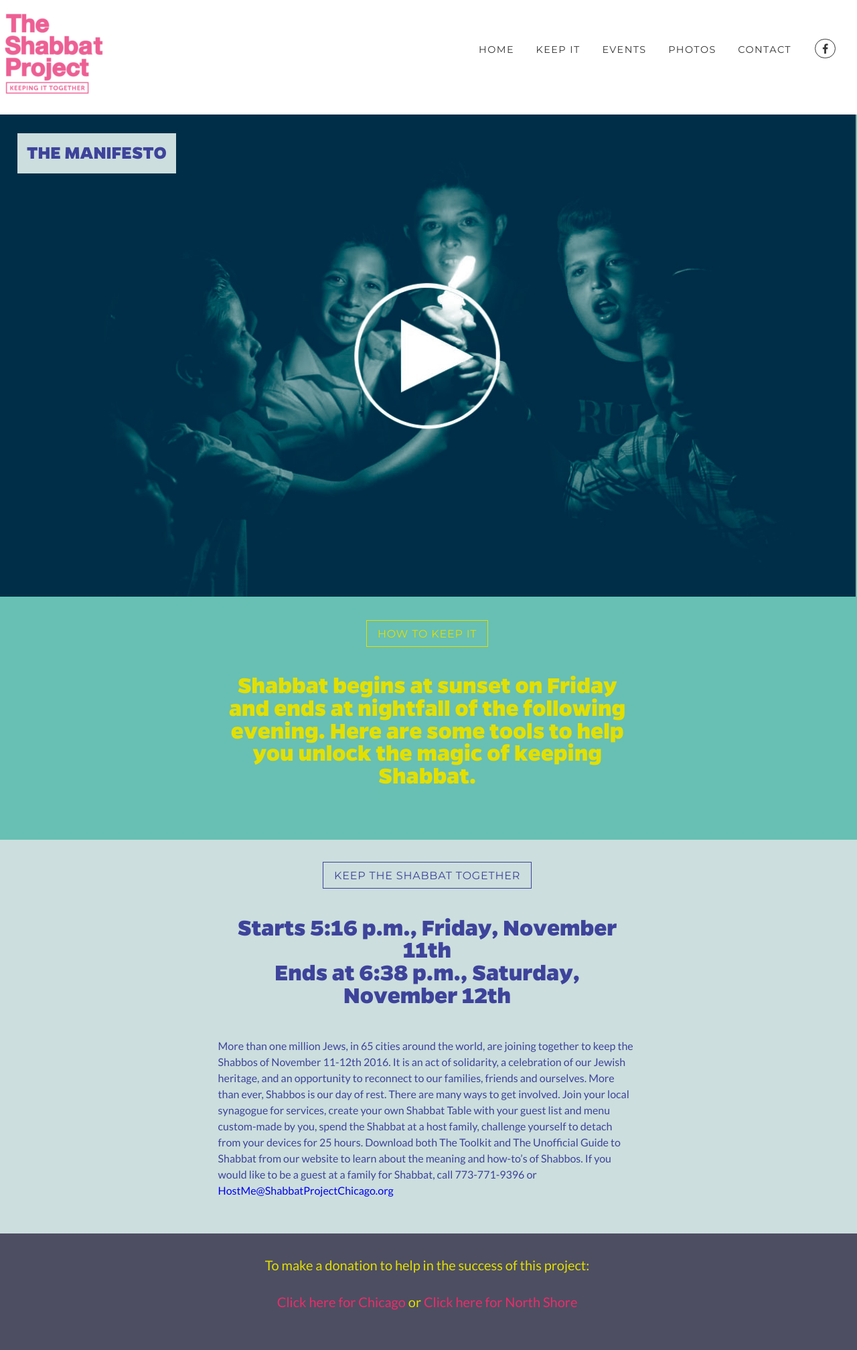
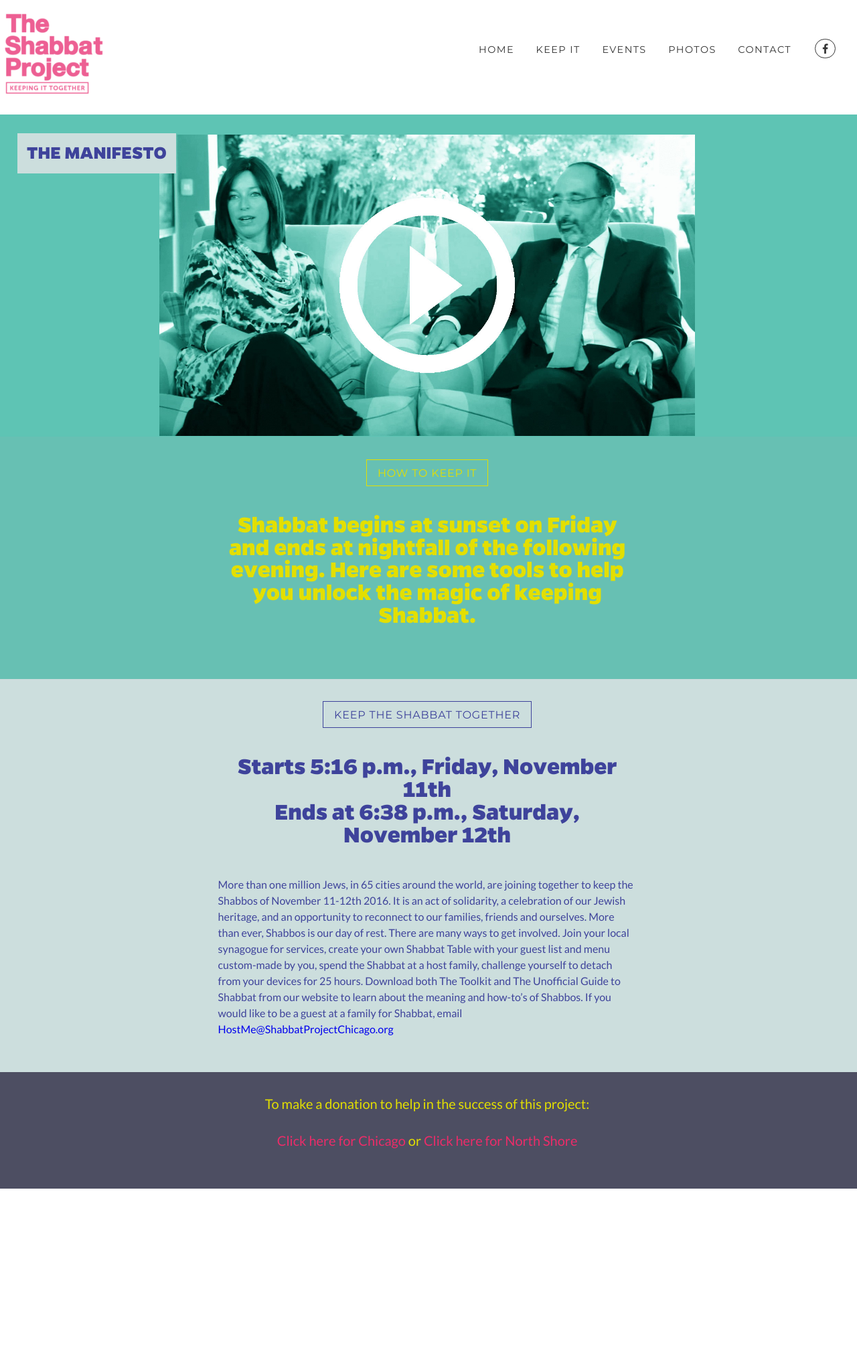
Before and after one commit to jnankin/shabbatprojectchicago, a Jekyll site: the page built from keep-it/index.html, in a window 1280 px wide. Shown: the whole page at 67% size. Built offline with Jekyll 4.4.1, drawn with Linux system fonts in a browser that asks for light colours; after the commit the page ends 1775 px from its top, so only the background shows below that.

Commit message:
some more minor tweaks to vid screenshots and text

```diff
--- a/_sass/josh.scss
+++ b/_sass/josh.scss
@@ -169,3 +169,7 @@
 .regular-height.hasMask {
   padding: 0px;
 }
+
+.video-thumb {
+  max-width: 800px;
+}
--- a/index.html
+++ b/index.html
@@ -22,7 +22,7 @@
                 <div class="row">
                     <div class="span_8 col">
                         <div class="video-container" style="display:none;"></div>
-                        <img class="video-thumb" rel="S2EkDLqszHs" src="/images/manifesto-color.jpg" alt="video thumb image" />
+                        <img class="video-thumb" rel="S2EkDLqszHs" src="/images/vidthumbs/1tintP.jpg" alt="video thumb image" />
                     </div>
                 </div>
             </div>
--- a/keep-it/index.html
+++ b/keep-it/index.html
@@ -10,7 +10,7 @@
                         <div class="video-container-manifesto" style="display:none;">
                         </div>
                         <h2 class="video-headline"><span class="block color-blue powder-blue">The Manifesto</span></h2>
-                        <img class="video-thumb" rel="xhfe-MZcCjE" src="/images/manifesto-color.jpg" alt="video thumb image" />
+                        <img class="video-thumb" style="margin-top: 30px;" rel="xhfe-MZcCjE" src="/images/vidthumbs/2tintP.jpg" alt="video thumb image" />
                         <div class="video-container" style="display:none;"></div>
                     </div>
                 </div>
@@ -46,7 +46,7 @@
                         <p>
                             More than one million Jews, in 65 cities around the world, are joining together to keep the Shabbos of November 11-12th 2016. It is an act of solidarity, a celebration of our Jewish heritage, and an opportunity to reconnect to our families, friends and ourselves.  More than ever, Shabbos is our day of rest.
                             There are many ways to get involved. Join your local synagogue for services, create your own Shabbat Table with your guest list and menu custom-made by you, spend the Shabbat at a host family, challenge yourself to detach from your devices for 25 hours. Download both The Toolkit and The Unofficial Guide to Shabbat from our website to learn about the meaning and how-to’s of Shabbos.
-                            If you would like to be a guest at a family for Shabbat, call 773-771-9396 or <a href="mailto:HostMe@shabbatprojectchicago.org">HostMe@ShabbatProjectChicago.org</a>
+                            If you would like to be a guest at a family for Shabbat, email <a href="mailto:HostMe@shabbatprojectchicago.org">HostMe@ShabbatProjectChicago.org</a>
                         </p>
                     </div>
                 </div>
```
Also changed, not shown: images/manifesto-color.jpg (deleted), images/shabbos_video_2.jpg (deleted), images/vidthumbs/1tint.jpg (added), images/vidthumbs/1tintP.jpg (added), images/vidthumbs/2.jpg (added), images/vidthumbs/2tint.jpg (added), images/vidthumbs/2tintP.jpg (added), images/vidthumbs/60734.svg (added), images/vidthumbs/maxresdefault.jpg (added).
